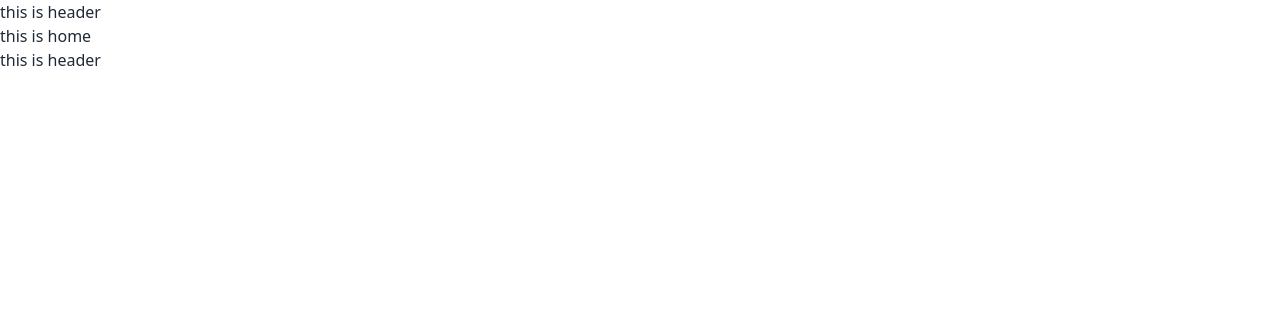
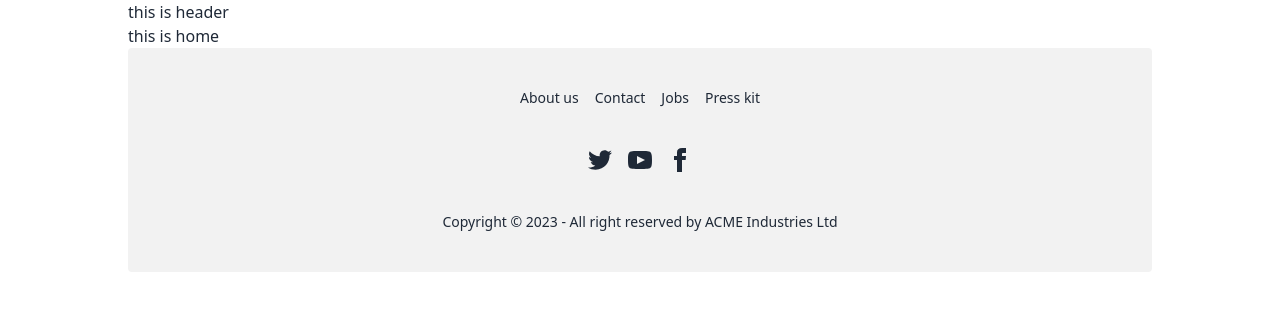
Before and after one commit to jakaria987/language_hub_client, a React (Vite) app: page / in a window 1280 px wide. Shown: the top 310 px of the page. Built offline with nearby package versions, Linux system fonts and the light colour scheme.

Commit message:
footer setup

```diff
--- a/src/Shared/Footer/Footer.jsx
+++ b/src/Shared/Footer/Footer.jsx
@@ -1,11 +1,56 @@
-
-
 const Footer = () => {
-    return (
+  return (
+    <div>
+      <footer className="footer footer-center p-10 bg-base-200 text-base-content rounded">
+        <div className="grid grid-flow-col gap-4">
+          <a className="link link-hover">About us</a>
+          <a className="link link-hover">Contact</a>
+          <a className="link link-hover">Jobs</a>
+          <a className="link link-hover">Press kit</a>
+        </div>
         <div>
-            <h2> this is header</h2>
+          <div className="grid grid-flow-col gap-4">
+            <a>
+              <svg
+                xmlns="http://www.w3.org/2000/svg"
+                width="24"
+                height="24"
+                viewBox="0 0 24 24"
+                className="fill-current"
+              >
+                <path d="M24 4.557c-.883.392-1.832.656-2.828.775 1.017-.609 1.798-1.574 2.165-2.724-.951.564-2.005.974-3.127 1.195-.897-.957-2.178-1.555-3.594-1.555-3.179 0-5.515 2.966-4.797 6.045-4.091-.205-7.719-2.165-10.148-5.144-1.29 2.213-.669 5.108 1.523 6.574-.806-.026-1.566-.247-2.229-.616-.054 2.281 1.581 4.415 3.949 4.89-.693.188-1.452.232-2.224.084.626 1.956 2.444 3.379 4.6 3.419-2.07 1.623-4.678 2.348-7.29 2.04 2.179 1.397 4.768 2.212 7.548 2.212 9.142 0 14.307-7.721 13.995-14.646.962-.695 1.797-1.562 2.457-2.549z"></path>
+              </svg>
+            </a>
+            <a>
+              <svg
+                xmlns="http://www.w3.org/2000/svg"
+                width="24"
+                height="24"
+                viewBox="0 0 24 24"
+                className="fill-current"
+              >
+                <path d="M19.615 3.184c-3.604-.246-11.631-.245-15.23 0-3.897.266-4.356 2.62-4.385 8.816.029 6.185.484 8.549 4.385 8.816 3.6.245 11.626.246 15.23 0 3.897-.266 4.356-2.62 4.385-8.816-.029-6.185-.484-8.549-4.385-8.816zm-10.615 12.816v-8l8 3.993-8 4.007z"></path>
+              </svg>
+            </a>
+            <a>
+              <svg
+                xmlns="http://www.w3.org/2000/svg"
+                width="24"
+                height="24"
+                viewBox="0 0 24 24"
+                className="fill-current"
+              >
+                <path d="M9 8h-3v4h3v12h5v-12h3.642l.358-4h-4v-1.667c0-.955.192-1.333 1.115-1.333h2.885v-5h-3.808c-3.596 0-5.192 1.583-5.192 4.615v3.385z"></path>
+              </svg>
+            </a>
+          </div>
         </div>
-    );
+        <div>
+          <p>Copyright © 2023 - All right reserved by ACME Industries Ltd</p>
+        </div>
+      </footer>
+    </div>
+  );
 };
 
 export default Footer;
--- a/src/main.jsx
+++ b/src/main.jsx
@@ -8,6 +8,8 @@
 
 ReactDOM.createRoot(document.getElementById('root')).render(
   <React.StrictMode>
+    <div className='max-w-screen-lg mx-auto'>
     <RouterProvider router={router} />
+    </div>
   </React.StrictMode>,
 )
```
